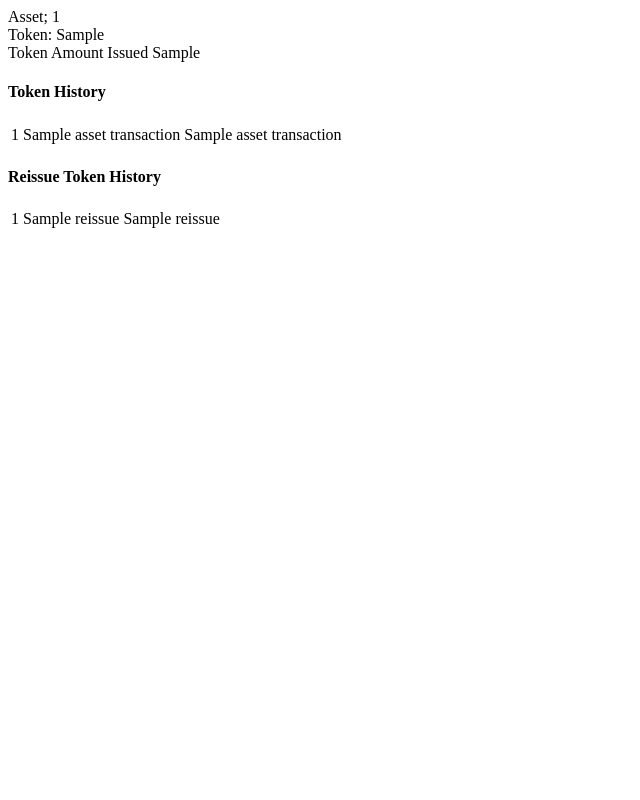
After one commit to allenpiscitello/liquid-assets, a Flask app: template templates/asset_details.jinja in a window 1280 px wide. The commit adds this page. Shown: the whole page, without its empty margins (0-640 px from the left). Run offline with Flask 2, Linux system fonts and the light colour scheme; the template is opened without the code that fills it: most values are stand-ins (such as "Sample title", 1, 10 or a date in 2020).

Commit message:
Displaying asset details and adding links

```diff
--- a/app.py
+++ b/app.py
@@ -10,9 +10,14 @@ with open("config.json") as configfile:
 @app.route("/")
 def view_assets():
     db = sqlite3.connect(config["database"])
-    assets = db.execute("SELECT asset FROM issuances WHERE token IS NOT NULL ORDER BY datetime DESC")
+    assets = db.execute("SELECT asset FROM issuances WHERE token IS NOT NULL ORDER BY datetime ASC")
     return render_template("all_assets.jinja", assets=assets)
 
 @app.route("/asset/<string:id>")
 def view_asset(id):
-    return "hello"  + id
+    db = sqlite3.connect(config["database"])
+    #get reissuance token id
+    token_info = db.execute("SELECT token, tokenamount FROM issuances WHERE asset=? AND token IS NOT NULL", (id, )).fetchone()
+    assets = db.execute("SELECT block, datetime, amount FROM issuances WHERE asset=? ORDER BY datetime ASC", (id, ))
+    reissuances = db.execute("SELECT block, datetime, amount FROM issuances WHERE asset=?", (token_info[0], ))
+    return render_template("asset_details.jinja", asset_transactions = assets, reissuances=reissuances, token_info=token_info, asset_id=id)
--- a/templates/all_assets.jinja
+++ b/templates/all_assets.jinja
@@ -1,3 +1,3 @@
 {% for row in assets %}
-    {{row[0]}} <br/>
+    <a href='/asset/{{row[0]}}'>{{row[0]}}</a><br/>
 {% endfor %}
--- /dev/null
+++ b/templates/asset_details.jinja
@@ -0,0 +1,17 @@
+Asset; {{asset_id}} <br/>
+Token: {{token_info[0]}}<br/>
+Token Amount Issued {{token_info[1]}}
+
+<h4>Token History</h4>
+<table>
+{% for asset_transaction in asset_transactions %}
+ <tr><td>{{asset_transaction[0]}}</td><td>{{asset_transaction[1]}}</td><td>{{'Confidential' if asset_transaction[2] == None else asset_transaction[2]}}</td></tr>
+{% endfor %}
+</table>
+
+<h4>Reissue Token History</h4>
+<table>
+{% for reissue in reissuances %}
+ <tr><td>{{reissue[0]}}</td><td>{{reissue[1]}}</td><td>{{'Confidential' if reissue[2] == None else reissue[2]}}</td></tr>
+{% endfor %}
+</table>
```
